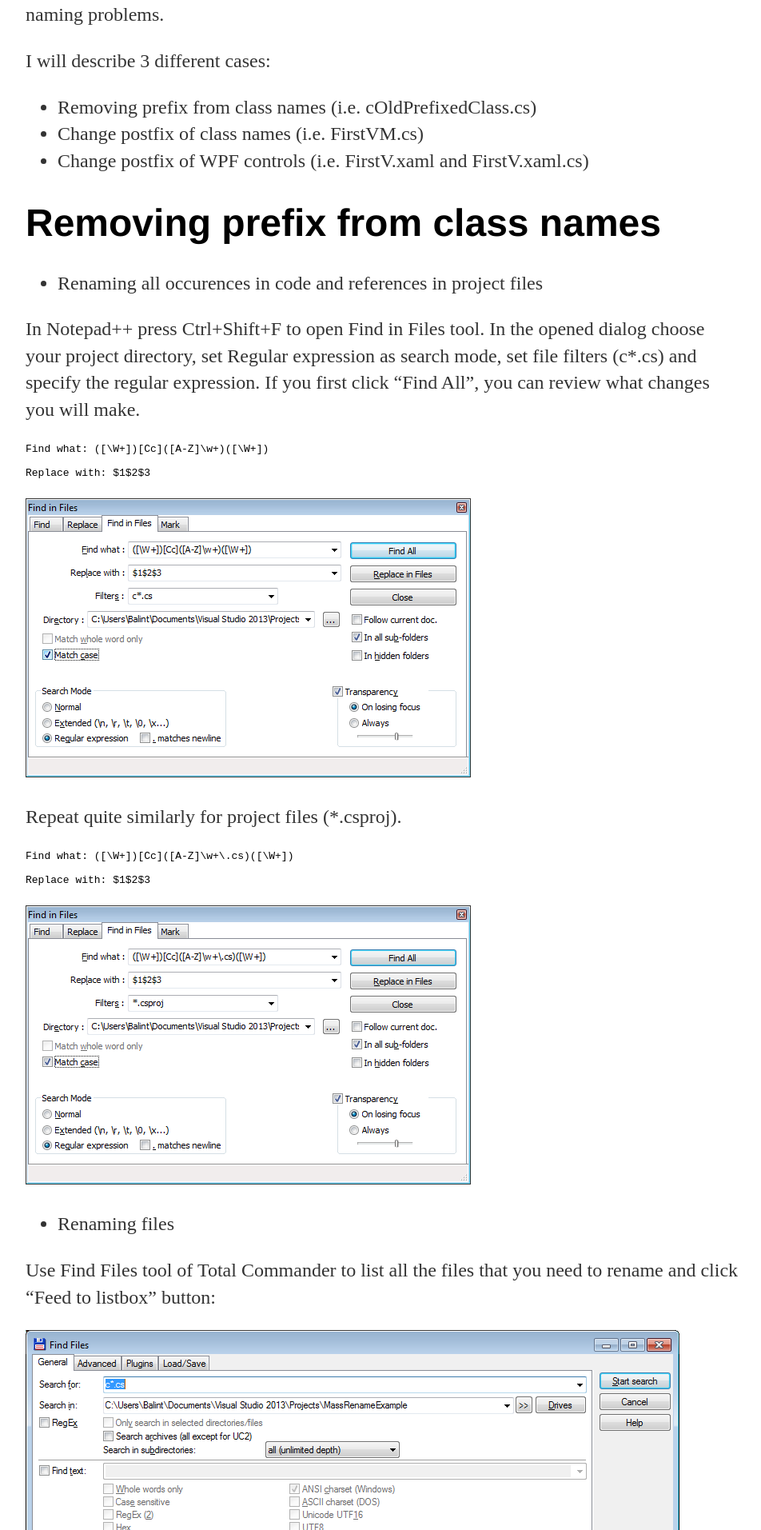
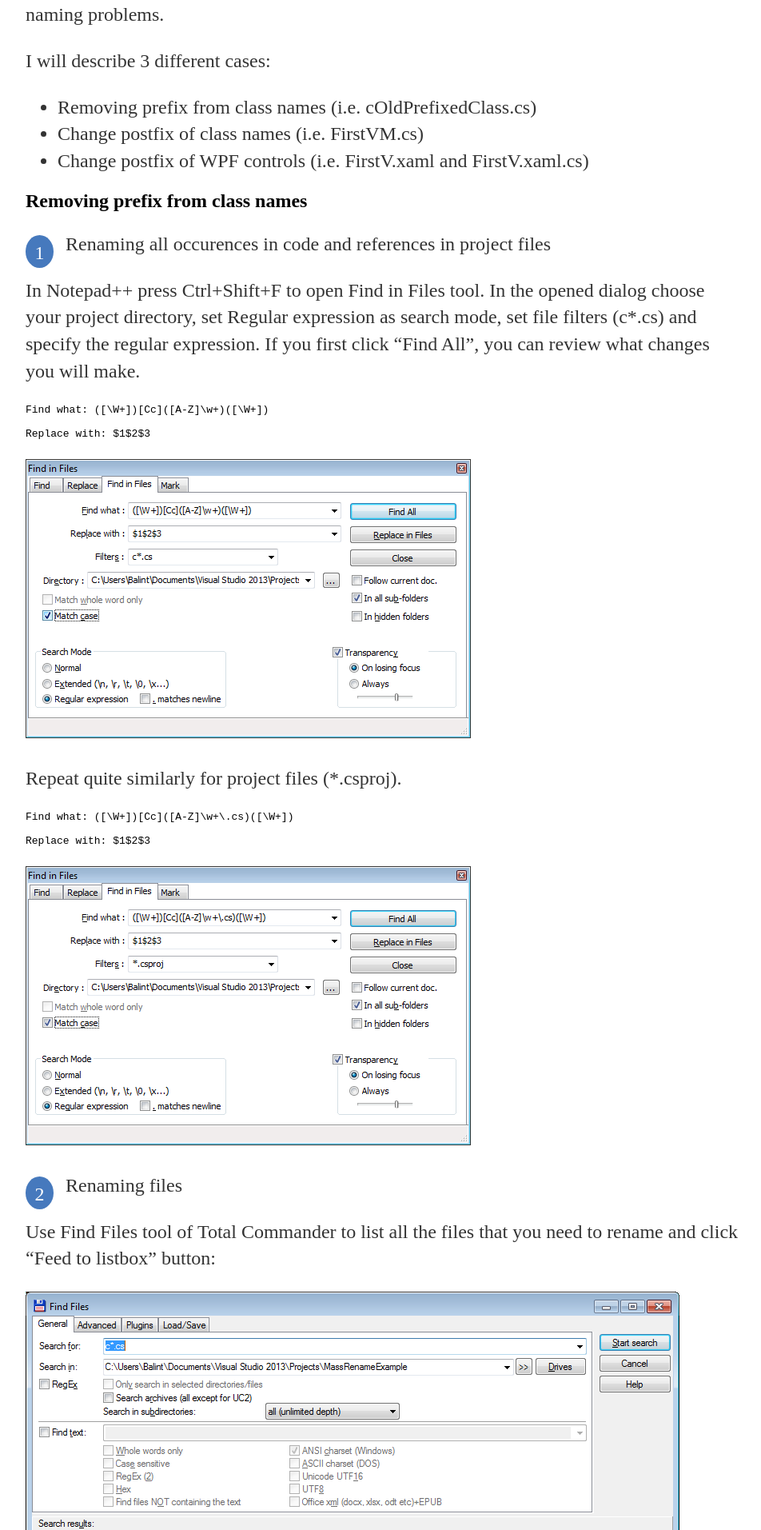
Before and after one commit to BalintPogatsa/BalintPogatsa.github.io, a Jekyll site: the page built from _posts/2016-09-05-mass-rename-classes.md, in a window 1280 px wide. Shown: the part 1705-3618 px from the top of the page at 80% size, without its empty margins (160-1112 px from the left). Built offline with Jekyll 4.4.1, drawn with Linux system fonts in a browser that asks for light colours; comment, search, counter and statistics services are not loaded.

Commit message:
no message

```diff
--- a/_posts/2016-09-05-mass-rename-classes.md
+++ b/_posts/2016-09-05-mass-rename-classes.md
@@ -29,8 +29,8 @@ I will describe 3 different cases:
   * Change postfix of class names (i.e. FirstVM.cs)
   * Change postfix of WPF controls (i.e. FirstV.xaml and FirstV.xaml.cs)
 
-# Removing prefix from class names
-- Renaming all occurences in code and references in project files
+## Removing prefix from class names
+<span class="step">1</span>Renaming all occurences in code and references in project files
 
 In Notepad++ press Ctrl+Shift+F to open Find in Files tool.
 In the opened dialog choose your project directory, set Regular expression as search mode, set file filters (c*.cs) and specify the regular expression.
@@ -52,7 +52,7 @@ Repeat quite similarly for project files (*.csproj).
 
 ![alt text](https://github.com/BalintPogatsa/BalintPogatsa.github.io/raw/master/img/step1_mass_rename_prefixed_class.png "Replace file references in project files")
 
-- Renaming files
+<span class="step">2</span>Renaming files
 
 Use Find Files tool of Total Commander to list all the files that you need to rename and click "Feed to listbox" button:
 
@@ -70,7 +70,7 @@ You can also preview the changes to be sure you rename everything as you planned
 
 ![alt text](https://github.com/BalintPogatsa/BalintPogatsa.github.io/raw/master/img/step3_mass_rename_prefixed_class.png "Rename files")
 
-# Change postfix of class names
+## Change postfix of class names
 The steps are pretty similar to removing prefixes so I will just show the steps you need.
 In my case I will search for "VM" postfix and replace it with "ViewModel".
 
@@ -104,7 +104,7 @@ Then select all files and open Multi-Rename Tool (Ctrl+M).
 
 ![alt text](https://github.com/BalintPogatsa/BalintPogatsa.github.io/raw/master/img/step3_mass_rename_postfixed_class.png "Rename files")
 
-# Change postfix of WPF controls
+## Change postfix of WPF controls
 In this case I will search for "V" postfix and replace it with "View"
 
 - Renaming all occurences in code and references in project files
--- a/css/main.css
+++ b/css/main.css
@@ -46,3 +46,18 @@ ul.posts {
 ul.posts li {
     list-style: none;
 }
+
+.step {
+	border-radius: 50%;
+	-moz-border-radius: 50%;
+	-webkit-border-radius: 50%;
+	width: 35px;
+	height: 35px;
+	background: #4679BD;
+	color: #FFF;
+	float: left;
+	text-align: center;
+	font-size: 24px;
+	padding-top: 5.5px;
+	margin: 5px 15px 0px 0px;
+}
```
